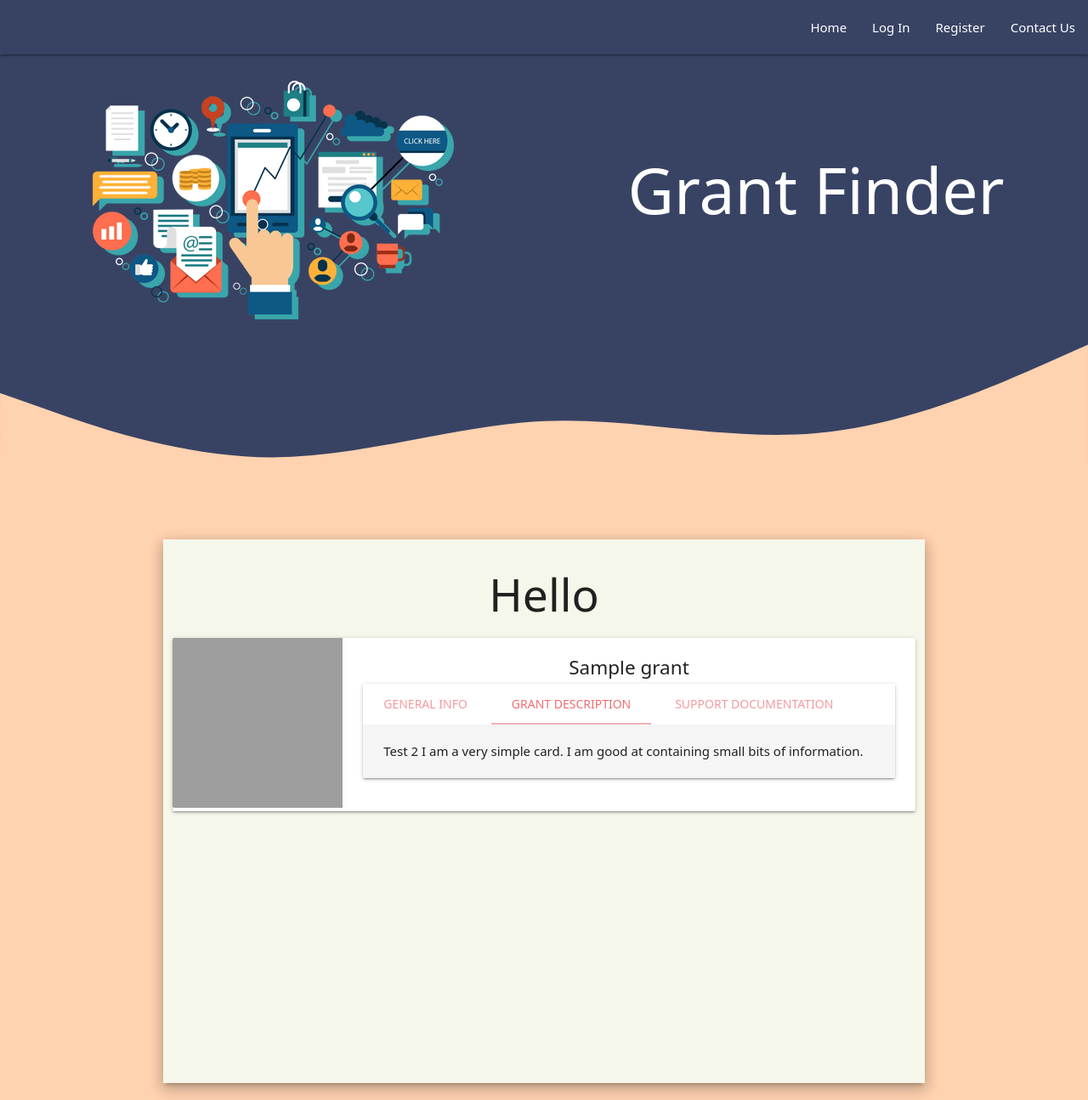
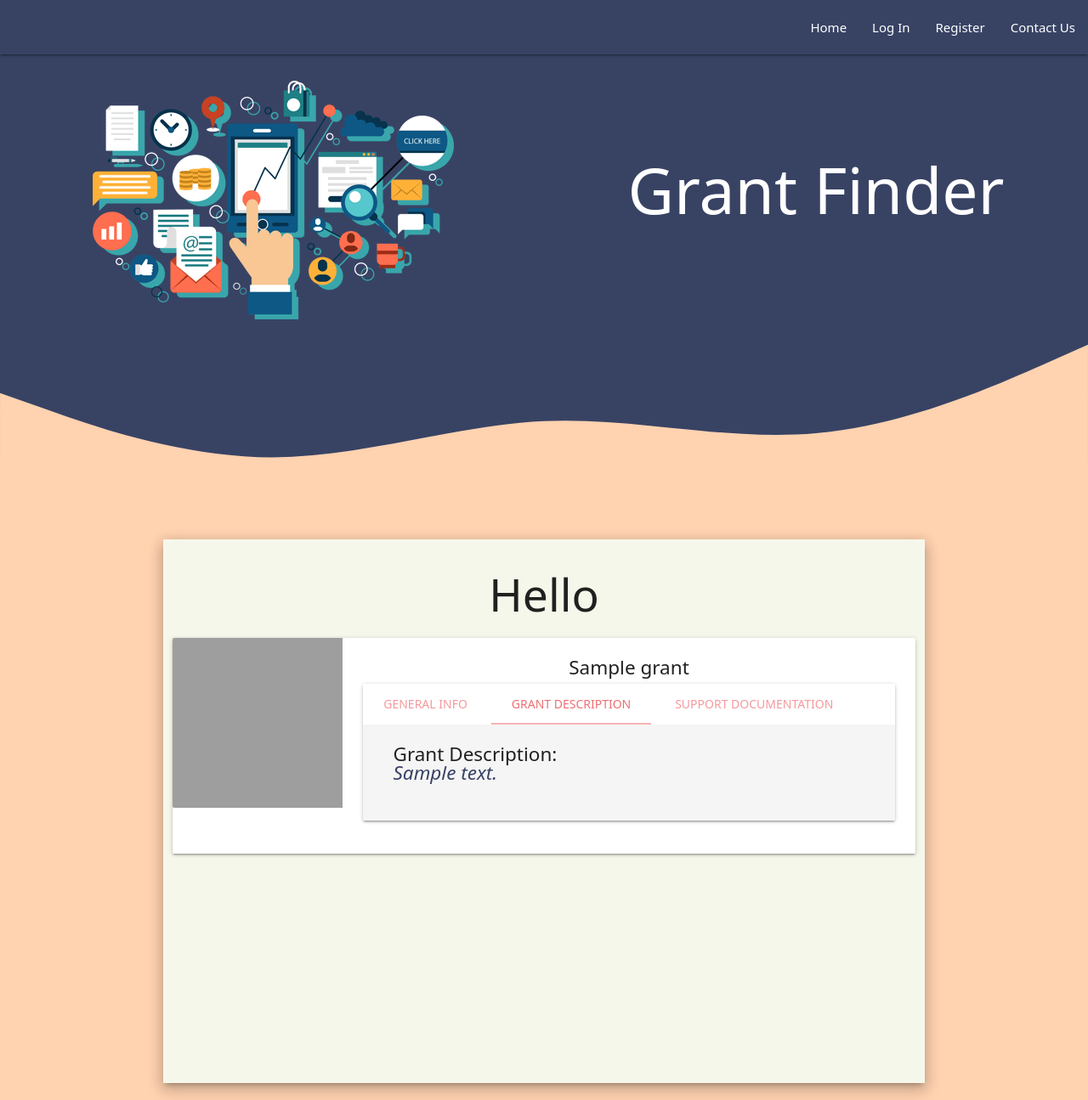
Before and after one commit to Code-Institute-Submissions/StephenJ2020-Grant-Finder, a Flask app: page / in a window 1280 px wide, after a click on "GRANT DESCRIPTION". Shown: the whole page at 85% size. Run offline with Flask 2, Linux system fonts and the light colour scheme; a database or web service that is not in the repository returns one stand-in record (values such as "Sample title"); some libraries are stand-ins or nearby versions; grey boxes are pictures that could not be loaded.

Commit message:
feat: Update layout of Grant Description tab on grants.html

```diff
--- a/templates/grants.html
+++ b/templates/grants.html
@@ -77,10 +77,21 @@
                                                         </div>
                                                     </div>
                                                 </div>
-                                                <div id="tab2">Test 2 I am a very simple card. I am good at containing
-                                                    small bits of information.</div>
-                                                <div id="tab3">Test 3 I am a very simple card. I am good at containing
-                                                    small bits of information.</div>
+                                                <div id="tab2">
+                                                    <div class="row">
+                                                        <div class="col s12">
+                                                            <div class="col s12">
+                                                                <p><strong>Grant Description: </strong>
+                                                                    <p>
+                                                                        <span class="navy"><em>
+                                                                        {{ grant.grant_description }} </em></span>
+                                                                    </p>
+                                                                </p>
+                                                            </div>
+                                                        </div>
+                                                    </div>
+                                                </div>
+
                                             </div>
                                         </div>
                                     </div>
```
